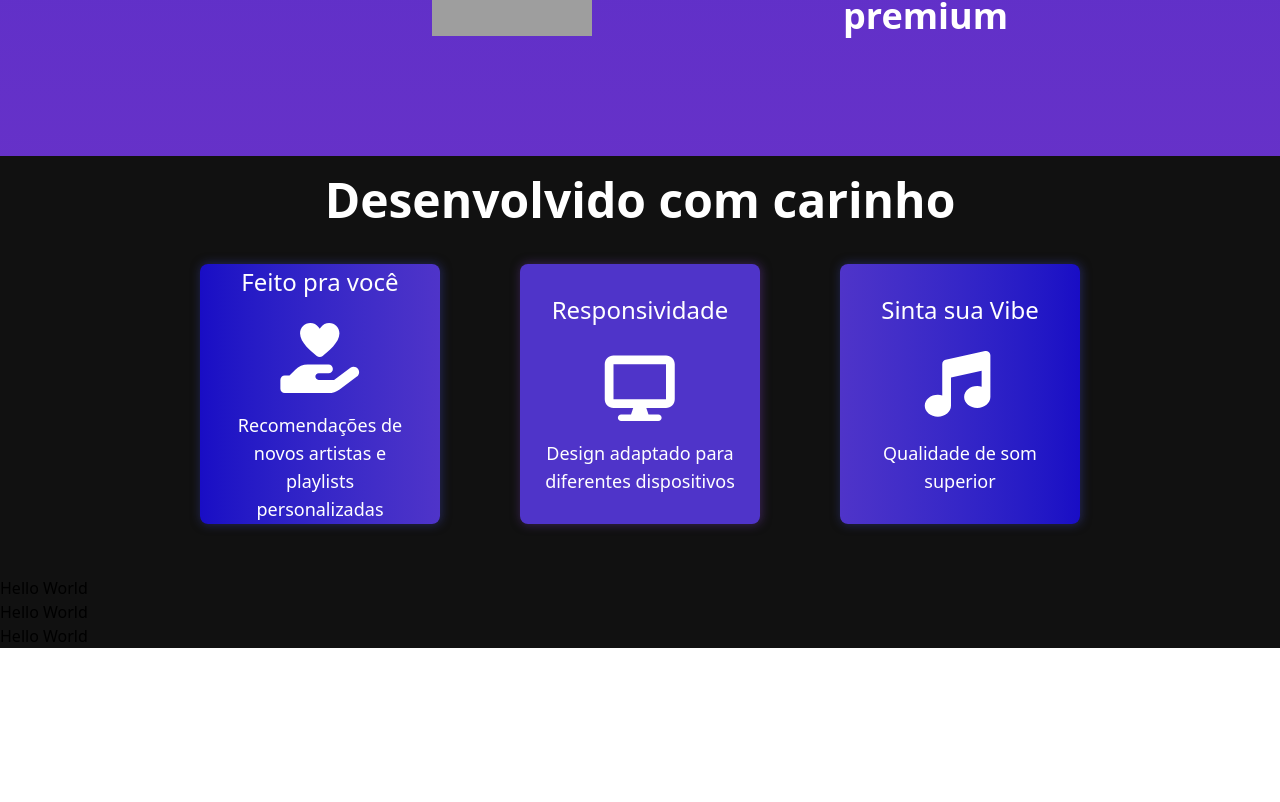
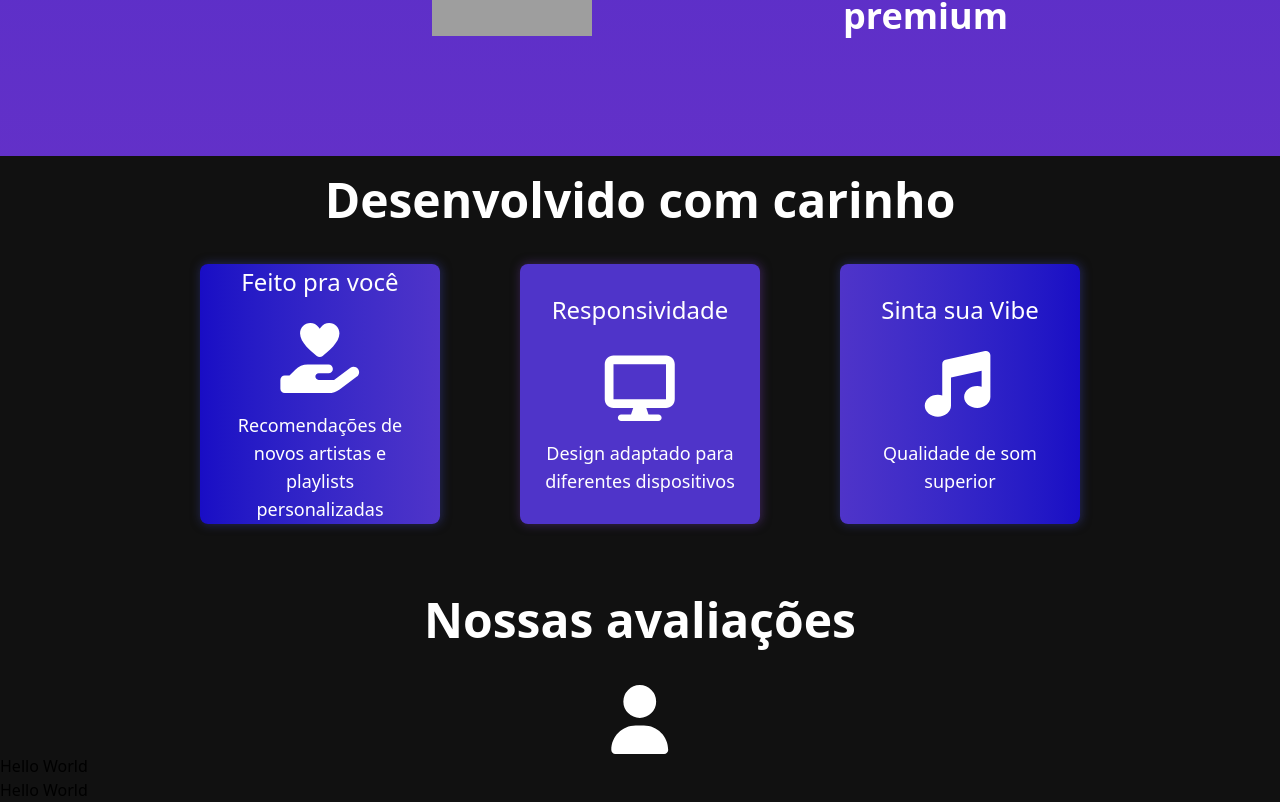
Before and after one commit to EduBassan/FrontCP, a React (Vite) app: page / in a window 1280 px wide. Shown: the part 2272-3074 px from the top of the page. Before the commit the page ends 2920 px from the top, so only its background shows below. Built offline with nearby package versions, Linux system fonts and the light colour scheme; grey boxes are pictures that could not be loaded.

Commit message:
criação do icone e h1

```diff
--- a/src/components/Depoimentos.jsx
+++ b/src/components/Depoimentos.jsx
@@ -1,7 +1,15 @@
+import { FontAwesomeIcon } from "@fortawesome/react-fontawesome";
+import { faUser } from "@fortawesome/free-solid-svg-icons";
+
 export default function Depoimentos () {
     return (
-        <div className="bg-[#111111]">
-            <h1>Hello World</h1>
+        <div className="bg-[#111111] pr-5 pl-5 pt-5  w-[100%] flex flex-col justify-center items-center h-300 lg:h-auto">
+            <h1 className="flex justify-center items-center text-3xl lg:text-5xl text-center font-bold text-white">
+          Nossas avaliações
+        </h1>
+        <div className="flex mt-10 w-full justify-center items-center text-[70px] text-white">
+                      <FontAwesomeIcon icon={faUser} />
+                    </div>
         </div>
     )
 }
```
